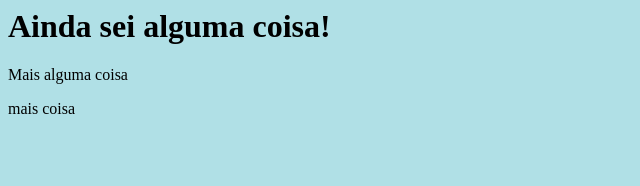
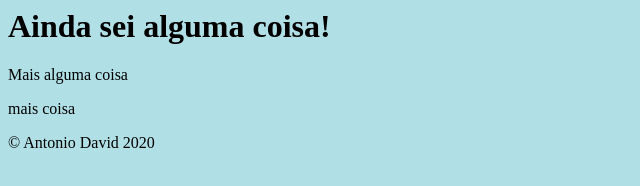
Before and after one commit to AntDavid/curso-git, a plain HTML site: page index.html in a window 1280 px wide. Shown: the whole page, without its empty margins (0-640 px from the left). Drawn offline with Linux system fonts and the light colour scheme.

Commit message:
Mais um parágrafo

```diff
--- a/index.html
+++ b/index.html
@@ -7,5 +7,9 @@
 <p>Mais alguma coisa</p>
 
 <p> mais coisa</p>
+
+<footer>
+		&copy; Antonio David 2020
+</footer>
 </body>
 </html>
```
